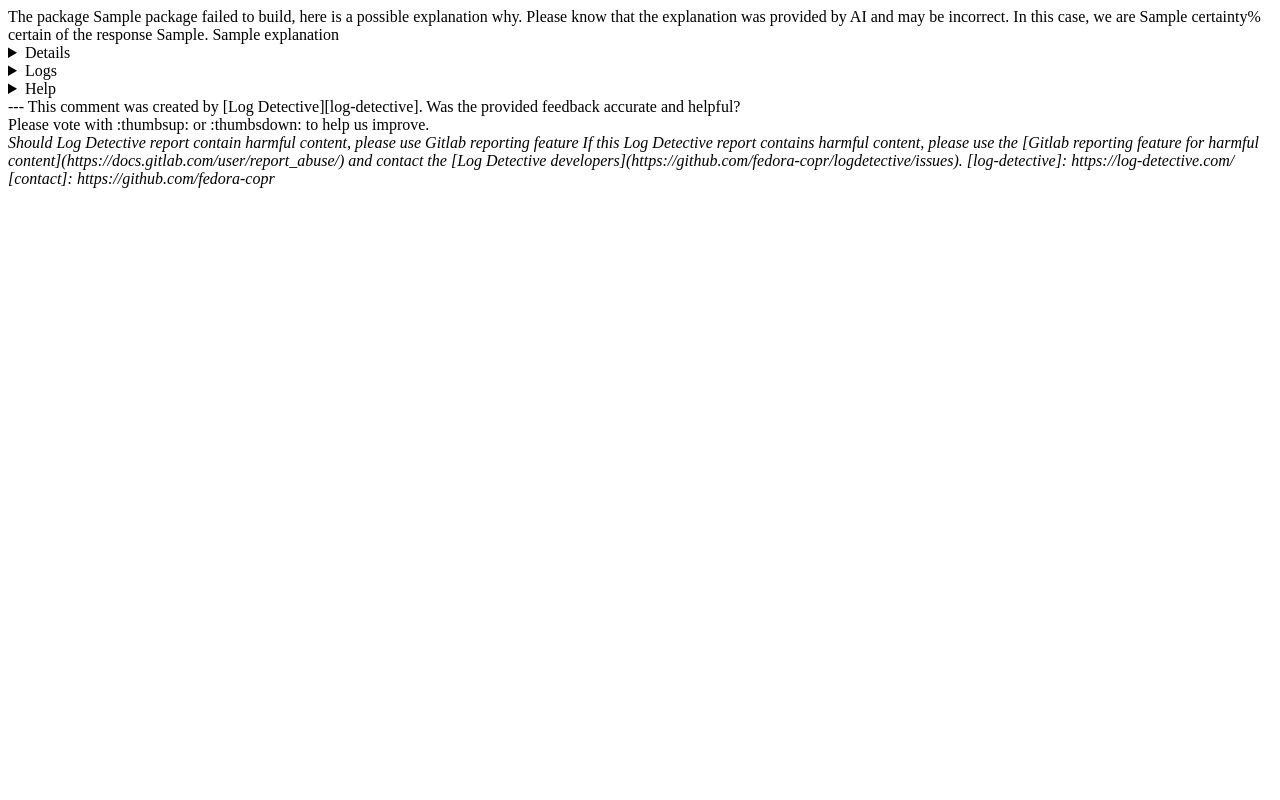
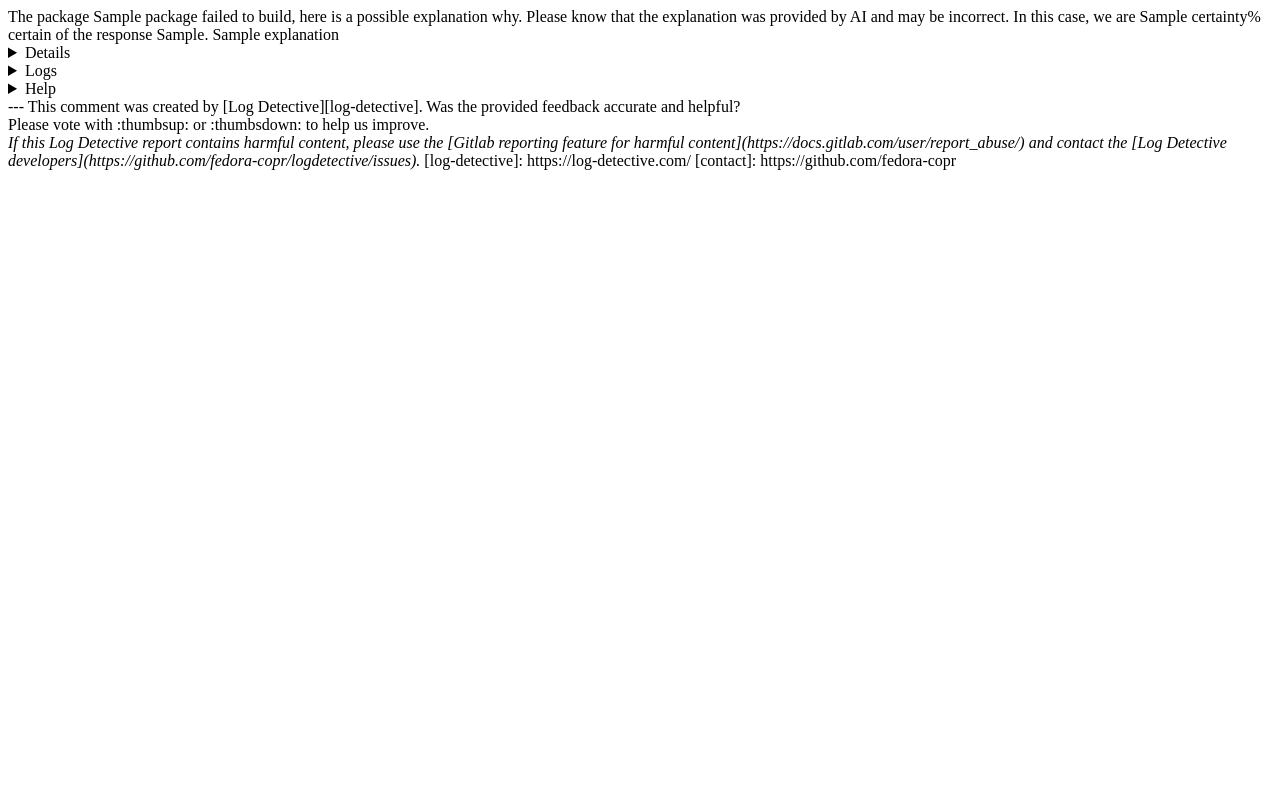
Before and after one commit to fedora-copr/logdetective, a Python web app: template logdetective/server/templates/gitlab_full_comment.md.j2 in a window 1280 px wide. Run offline with Jinja, Linux system fonts and the light colour scheme; the template is opened without the code that fills it: most values are stand-ins (such as "Sample title", 1, 10 or a date in 2020).

Commit message:
Fixing mistake made by github in patch application
Signed-off-by: Jiri Podivin <jpodivin@redhat.com>

```diff
--- a/logdetective/server/templates/gitlab_full_comment.md.j2
+++ b/logdetective/server/templates/gitlab_full_comment.md.j2
@@ -58,7 +58,6 @@ This comment was created by [Log Detective][log-detective].
 Was the provided feedback accurate and helpful? <br>Please vote with :thumbsup:
 or :thumbsdown: to help us improve.<br>
 
-<i>Should Log Detective report contain harmful content, please use Gitlab reporting feature
 <i>If this Log Detective report contains harmful content, please use the
 [Gitlab reporting feature for harmful content](https://docs.gitlab.com/user/report_abuse/)
 and contact the [Log Detective developers](https://github.com/fedora-copr/logdetective/issues).</i>
```
